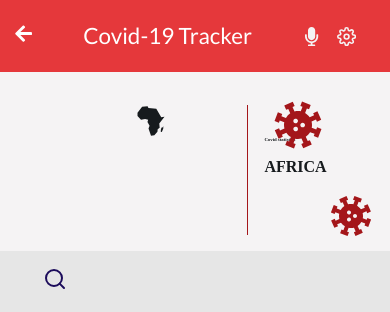
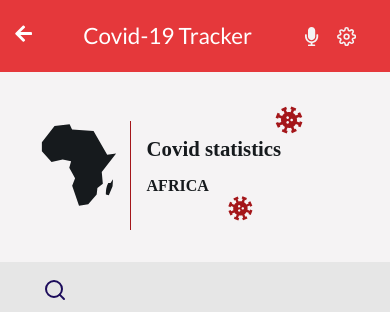
Before and after one commit to nedjwab/Covid19-tracker, a React (Create React App) app: page / in a window 390 px wide. Shown: the top 312 px of the page. Built offline with nearby package versions, Linux system fonts and the light colour scheme; no server answers.

Commit message:
Add mobile style for the banner section

```diff
--- a/src/App.css
+++ b/src/App.css
@@ -132,18 +132,21 @@ input {
     color: white;
   }
 
-
   .home-banner {
     display: flex;
     flex-direction: row;
-    gap: 1rem;
+    gap: 0.2rem;
+    justify-content: left;
     background-color: #F5F3F4;
     padding-top: 0.1rem;
   }
 
   .world-map {
     color: #161A1D;
-    font-size: 2rem;
+    position: relative;
+    font-size: 5.5rem;
+    padding-right: 0.4rem;
+    margin: 3rem 0.8rem 2rem 0rem;
     border-right: 0.1rem solid #A4161A;
   }
 
@@ -152,11 +155,27 @@ input {
   }
 
   .banner-title {
-    font-size: 0.3rem;
+    font-size: 1.3rem;
     font-weight: 600;
   }
 
   .banner-text {
     color:#161A1D;
   }
+
+  .first-virus {
+    position: relative;
+    left:70%;
+    margin-top: 1.9rem;
+    font-size: 2rem;
+    color:#A4161A
+  }
+
+  .second-virus {
+    position: relative;
+    left:59%;
+    bottom:1.1rem;
+    font-size: 1.8rem;
+    color:#A4161A
+  }
 }
```
